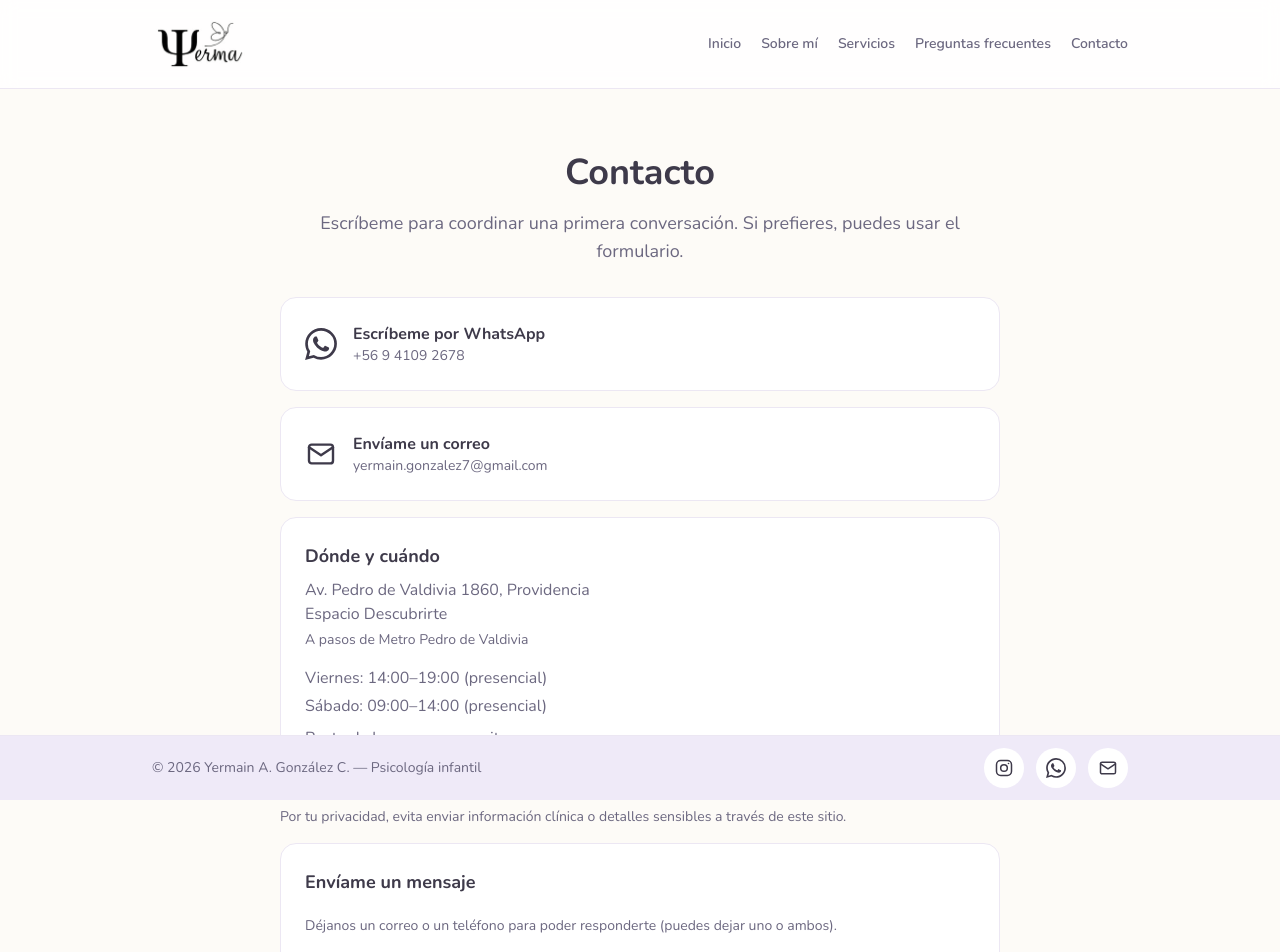
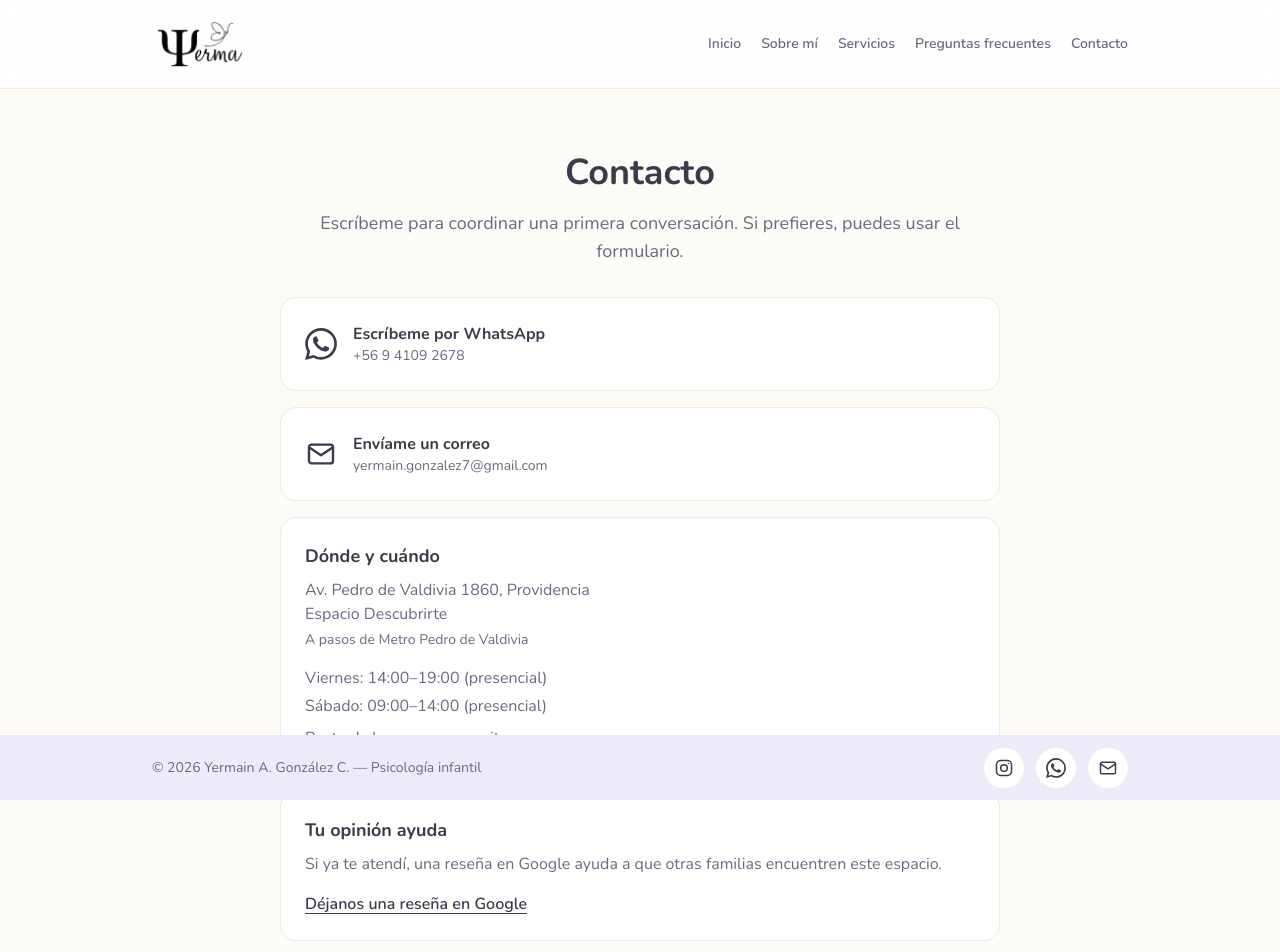
Before and after one commit to OswaldoRodriguez123/psico-yerma, a Next.js app: page /contacto in a window 1280 px wide. Shown: the top 952 px of the page. Built offline with nearby package versions, Linux system fonts and the light colour scheme.

Commit message:
feat: invitar a dejar reseña en Google desde la página de contacto

```diff
--- a/src/app/(public)/contacto/page.tsx
+++ b/src/app/(public)/contacto/page.tsx
@@ -2,6 +2,7 @@ import type { Metadata } from "next";
 import { contact, contactForm, site } from "@/content/site";
 import { PageIntro } from "@/components/ui/PageIntro";
 import { ContactDetails } from "@/components/ui/ContactDetails";
+import { ReviewInvite } from "@/components/ui/ReviewInvite";
 import { JsonLd } from "@/components/seo/JsonLd";
 import { breadcrumbJsonLd, contactPageJsonLd, medicalBusinessJsonLd } from "@/lib/structured-data";
 import { ContactForm } from "@/features/contact/components/ContactForm";
@@ -72,6 +73,8 @@ export default function ContactPage() {
 
         <ContactDetails />
 
+        <ReviewInvite />
+
         <p className="pt-4 text-sm text-ink-soft">{contact.privacyNote}</p>
 
         <div className={cardClass}>
--- /dev/null
+++ b/src/components/ui/ReviewInvite.tsx
@@ -0,0 +1,19 @@
+import { contact, site } from "@/content/site";
+import { cardBodyClass, cardClass, cardTitleClass } from "@/components/styles";
+
+export function ReviewInvite() {
+  return (
+    <section className={cardClass}>
+      <h2 className={cardTitleClass}>{contact.reviewTitle}</h2>
+      <p className={`mt-2 ${cardBodyClass}`}>{contact.reviewNote}</p>
+      <a
+        href={site.googleReviewUrl}
+        target="_blank"
+        rel="noopener noreferrer"
+        className="mt-4 inline-block font-semibold text-ink underline underline-offset-4 transition-colors hover:text-ink-soft"
+      >
+        {contact.reviewCta}
+      </a>
+    </section>
+  );
+}
--- a/src/content/site.ts
+++ b/src/content/site.ts
@@ -36,6 +36,10 @@ export const site = {
   // Ficha de Google Business Profile (enlace canónico por CID). Es la misma
   // entidad que el sitio: va como sameAs en el JSON-LD.
   googleMapsUrl: "https://maps.google.com/?cid=14465603749844622233",
+  // Enlace para pedir reseñas. Abre la ficha, donde el botón "Escribir una
+  // opinión" queda a la vista. Si algún día se obtiene el enlace corto del
+  // panel ("Pedir opiniones"), se reemplaza solo esta línea.
+  googleReviewUrl: "https://www.google.com/maps?cid=14465603749844622233",
   contact: {
     whatsapp: "+56 9 4109 2678",
     email: "yermain.gonzalez7@gmail.com",
@@ -204,6 +208,10 @@ export const contact = {
     "Hola Yerma,\n\nMe gustaría recibir más información sobre tus servicios.\n\nGracias.",
   privacyNote:
     "Por tu privacidad, evita enviar información clínica o detalles sensibles a través de este sitio.",
+  reviewTitle: "Tu opinión ayuda",
+  reviewNote:
+    "Si ya te atendí, una reseña en Google ayuda a que otras familias encuentren este espacio.",
+  reviewCta: "Déjanos una reseña en Google",
 };
 
 export const contactForm = {
```
Also changed, not shown: 2 other files (tests, documents, lock files or other folders).
